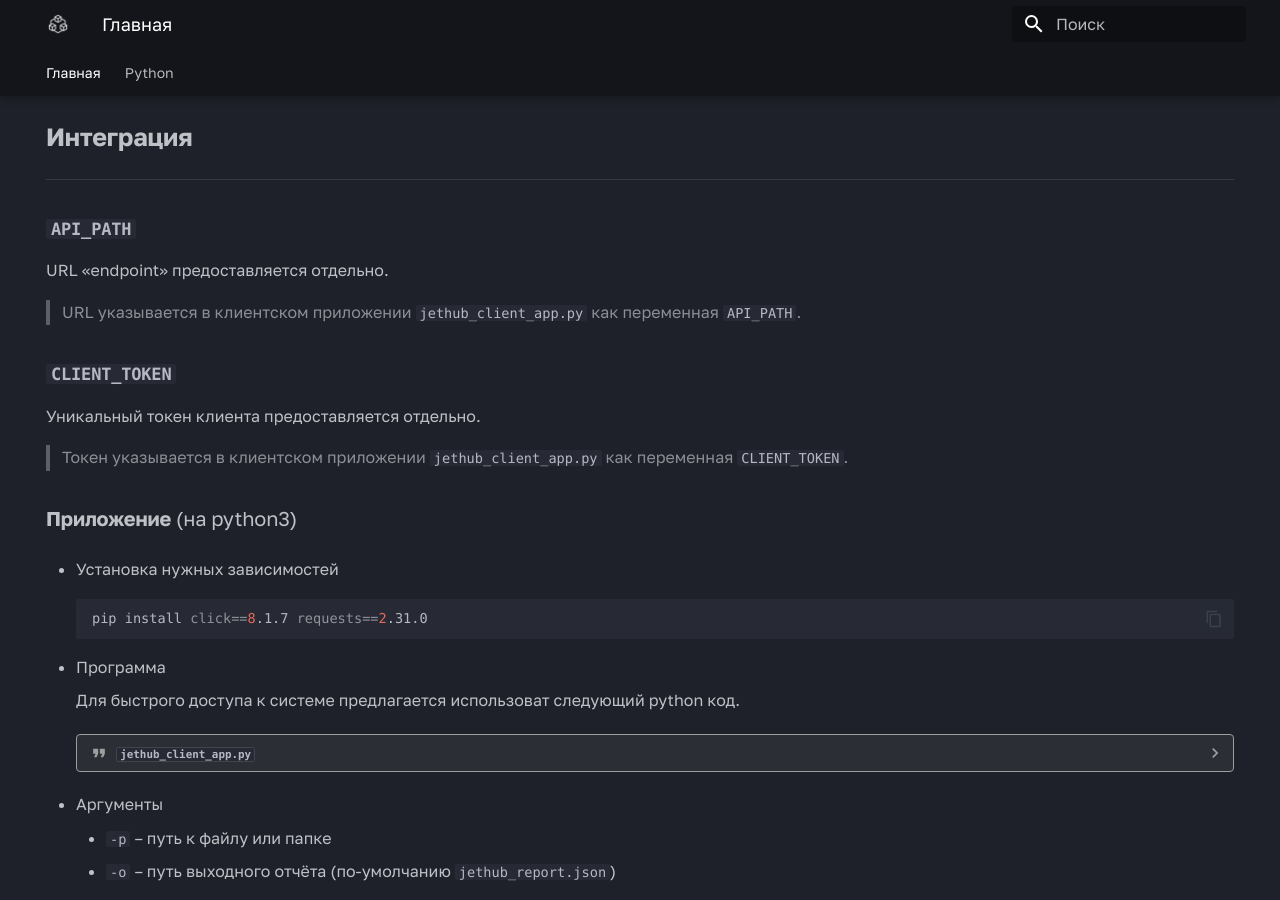
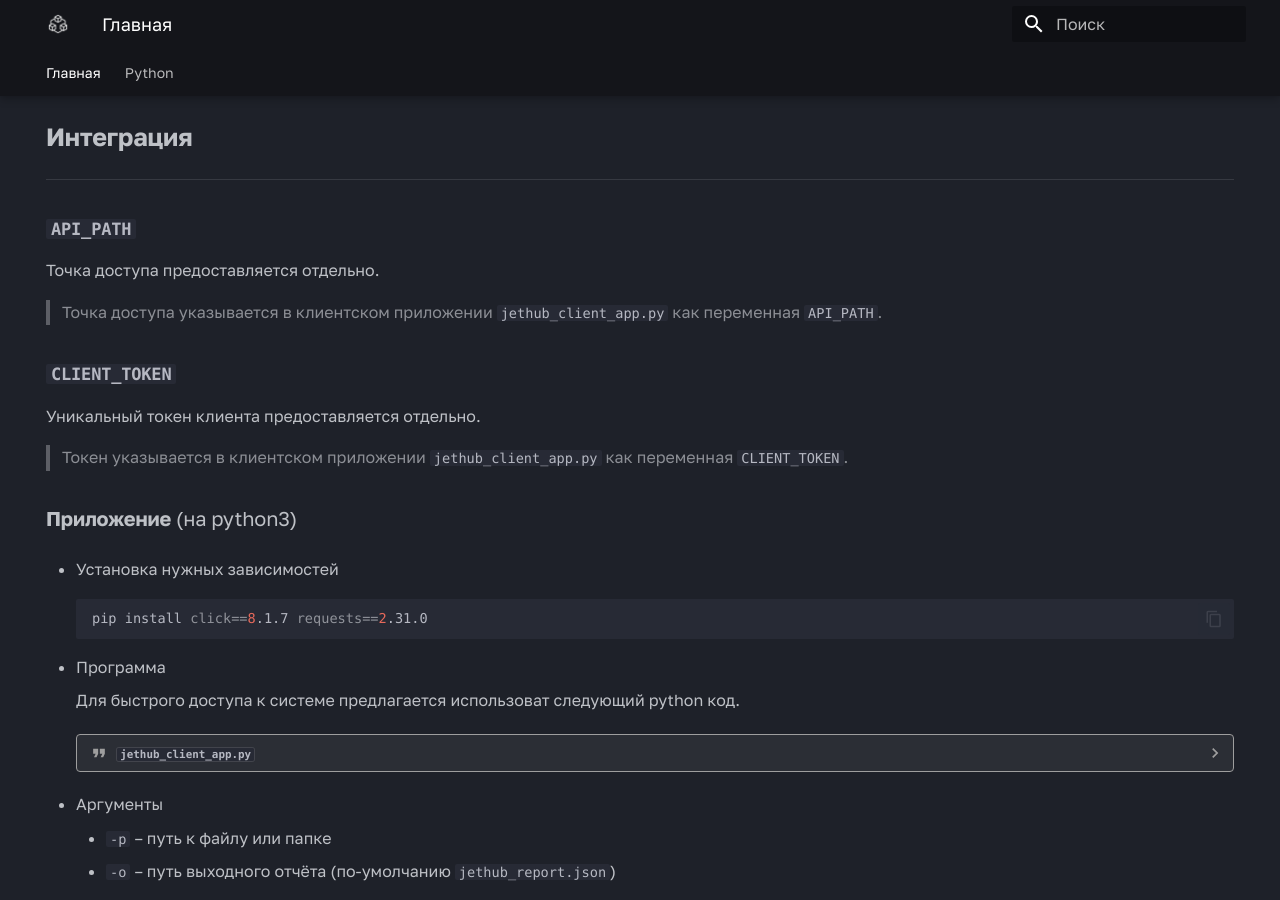
Before and after one commit to jethub-tech/docs.jethub.pro, an MkDocs documentation site: the page built from docs/index.md, in a window 1280 px wide and 900 px high, scrolled down 349 px. Built offline with MkDocs 1.6.1 and Material for MkDocs 9.7.7, drawn with Linux system fonts in a browser that asks for light colours; some web fonts are replaced.

Commit message:
update some chars in the main page

```diff
--- a/docs/index.md
+++ b/docs/index.md
@@ -60,9 +60,9 @@ flowchart LR
 
 ### **`API_PATH`**
 
-URL «endpoint» предоставляется отдельно.
+Точка доступа предоставляется отдельно.
 
-> URL указывается в клиентском приложении `jethub_client_app.py` как переменная `API_PATH`.
+> Точка доступа указывается в клиентском приложении `jethub_client_app.py` как переменная `API_PATH`.
 
 ### **`CLIENT_TOKEN`**
 
```
